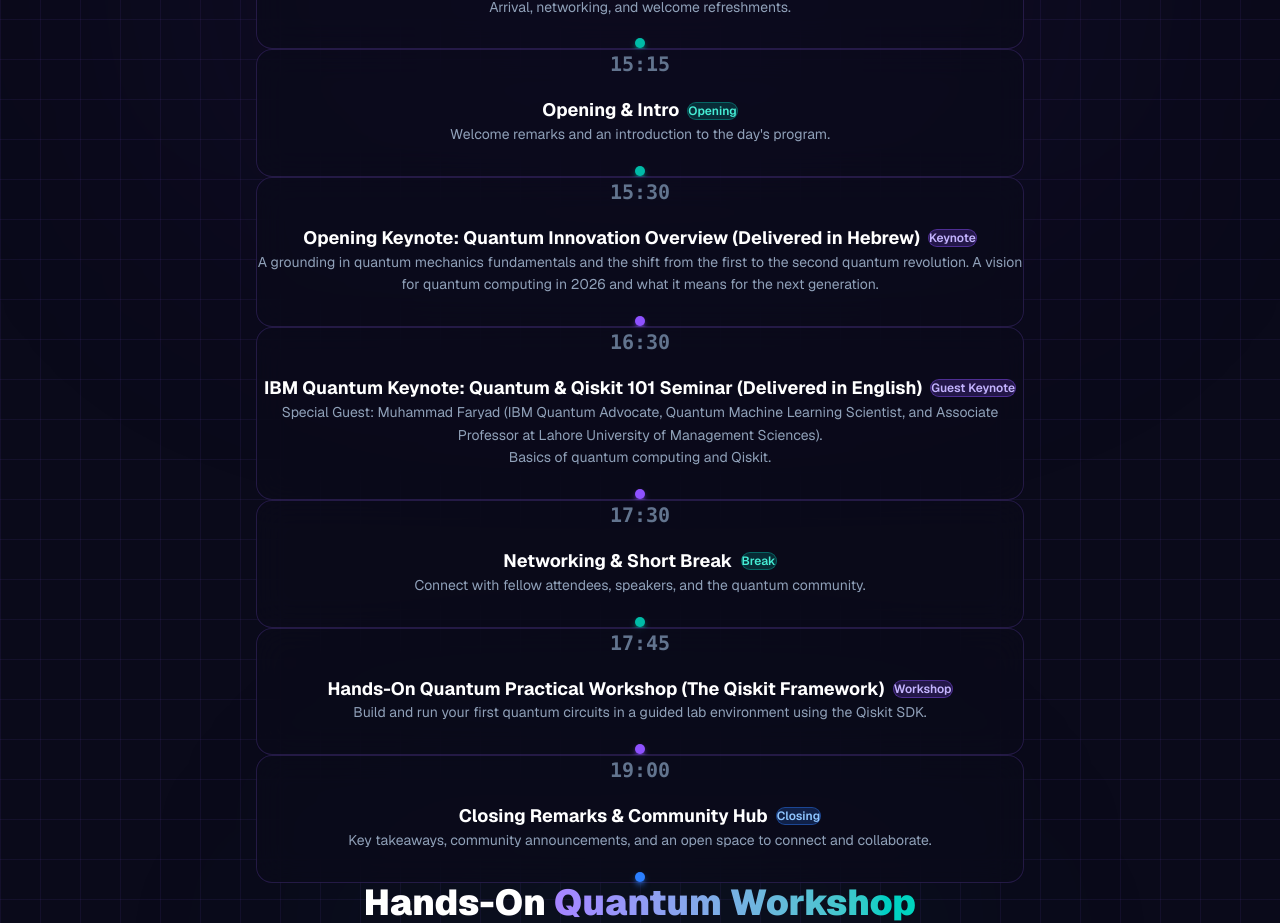
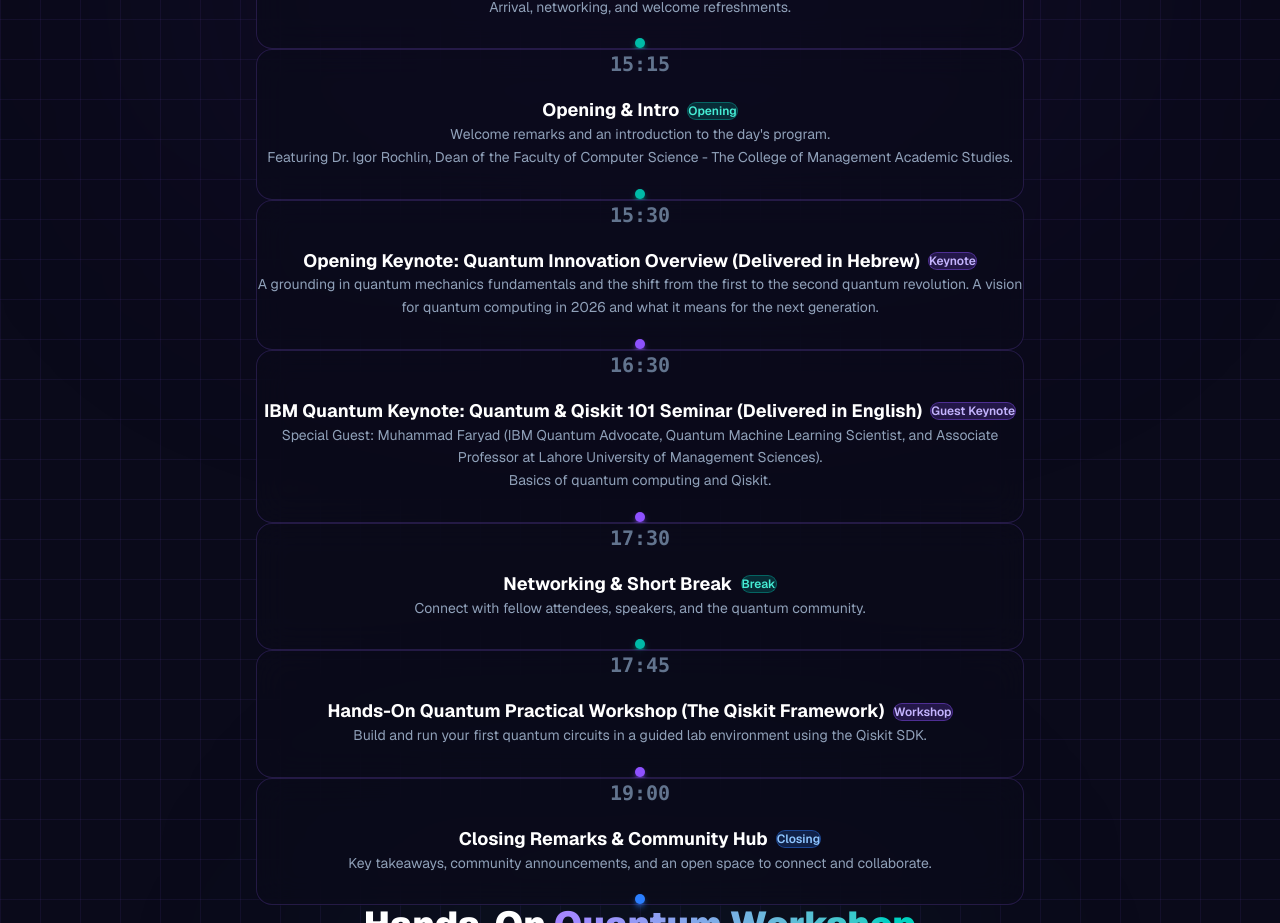
Before and after one commit to Reef-7/Qiskit-Fall-Fest-Colman-Site-, a Next.js app: page / in a window 1280 px wide. Shown: the part 2980-3903 px from the top of the page. Built offline with nearby package versions, Linux system fonts and the light colour scheme.

Commit message:
Schedule Update: Opening & Intro

```diff
--- a/src/components/EventDetailsSection.tsx
+++ b/src/components/EventDetailsSection.tsx
@@ -5,7 +5,7 @@
 
 const agenda = [
     { time: "15:00", title: "Gathering & Refreshments", desc: "Arrival, networking, and welcome refreshments.", tag: "Opening", color: "teal" },
-    { time: "15:15", title: "Opening & Intro", desc: "Welcome remarks and an introduction to the day's program.", tag: "Opening", color: "teal" },
+    { time: "15:15", title: "Opening & Intro", desc: "Welcome remarks and an introduction to the day's program.\nFeaturing Dr. Igor Rochlin, Dean of the Faculty of Computer Science - The College of Management Academic Studies.", tag: "Opening", color: "teal" },
     { time: "15:30", title: "Opening Keynote: Quantum Innovation Overview (Delivered in Hebrew)", desc: "A grounding in quantum mechanics fundamentals and the shift from the first to the second quantum revolution. A vision for quantum computing in 2026 and what it means for the next generation.", tag: "Keynote", color: "violet" },
     { time: "16:30", title: "IBM Quantum Keynote: Quantum & Qiskit 101 Seminar (Delivered in English)", desc: "Special Guest: Muhammad Faryad (IBM Quantum Advocate, Quantum Machine Learning Scientist, and Associate Professor at Lahore University of Management Sciences).\nBasics of quantum computing and Qiskit.", tag: "Guest Keynote", color: "violet" },
     { time: "17:30", title: "Networking & Short Break", desc: "Connect with fellow attendees, speakers, and the quantum community.", tag: "Break", color: "teal" },
```
